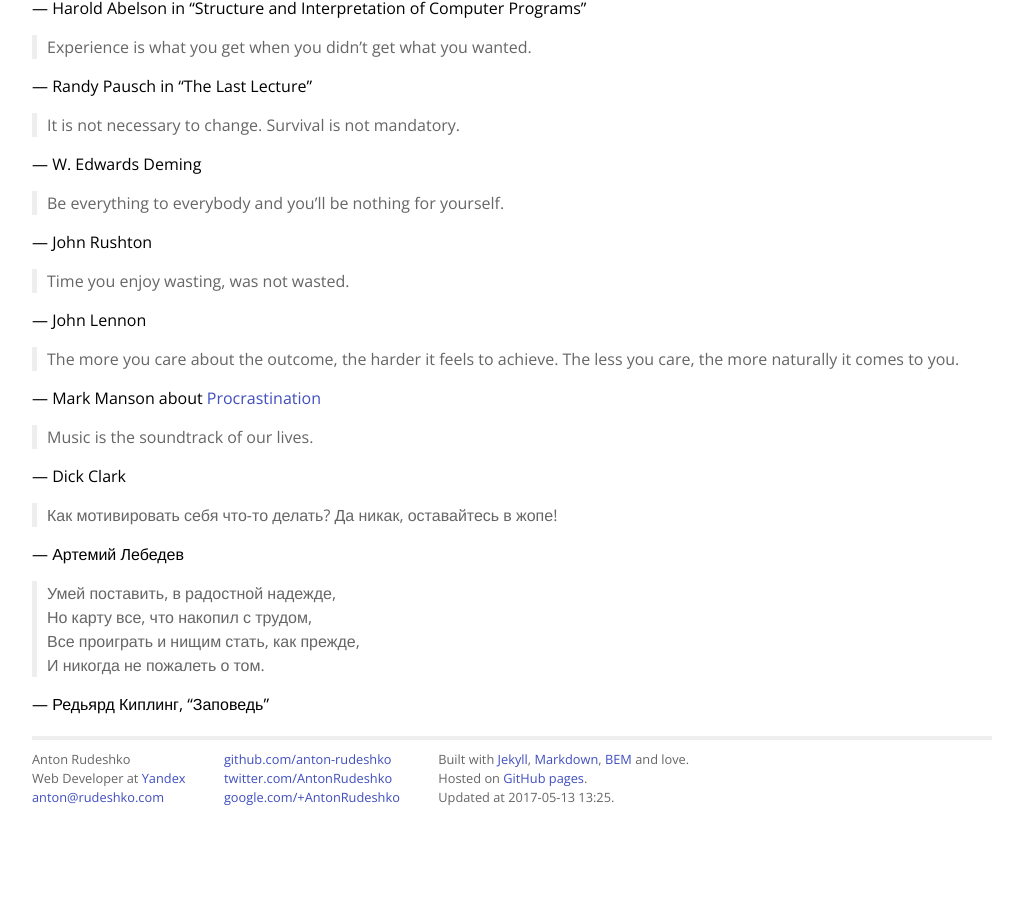
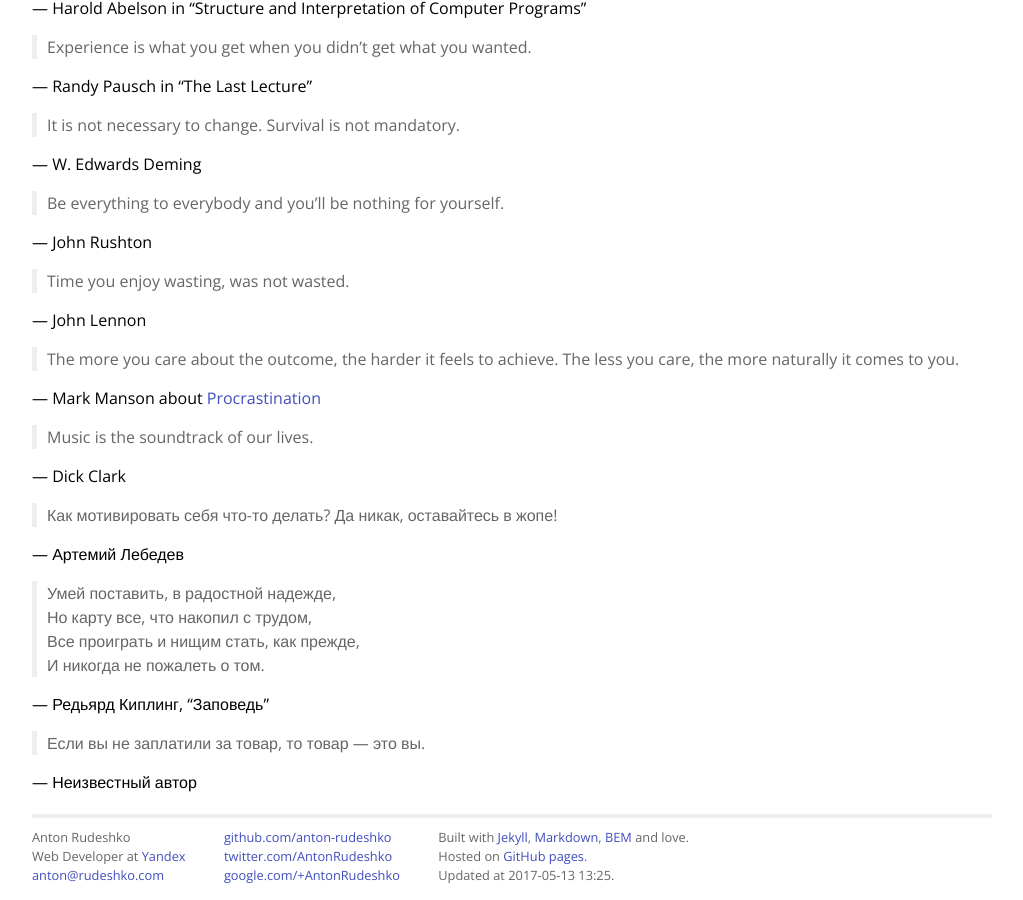
Before and after one commit to anton-rudeshko/anton-rudeshko.github.io, a Jekyll site: the page built from quotes/index.md, in a window 1280 px wide and 900 px high, scrolled down 595 px. Shown: the whole window, without its empty margins (128-1151 px from the left). Built offline with Jekyll 4.4.1, drawn with Linux system fonts in a browser that asks for light colours; comment, search, counter and statistics services are not loaded; before the commit the page ends 1417 px from its top, so only the background shows below that.

Commit message:
Update quotes

```diff
--- a/quotes/index.md
+++ b/quotes/index.md
@@ -64,3 +64,7 @@ If that isn't what you thought you told it to do, that's your problem.
 > И никогда не пожалеть о том.
 
 — Редьярд Киплинг, "Заповедь"
+
+> Если вы не заплатили за товар, то товар — это вы.
+
+— Неизвестный автор
```
